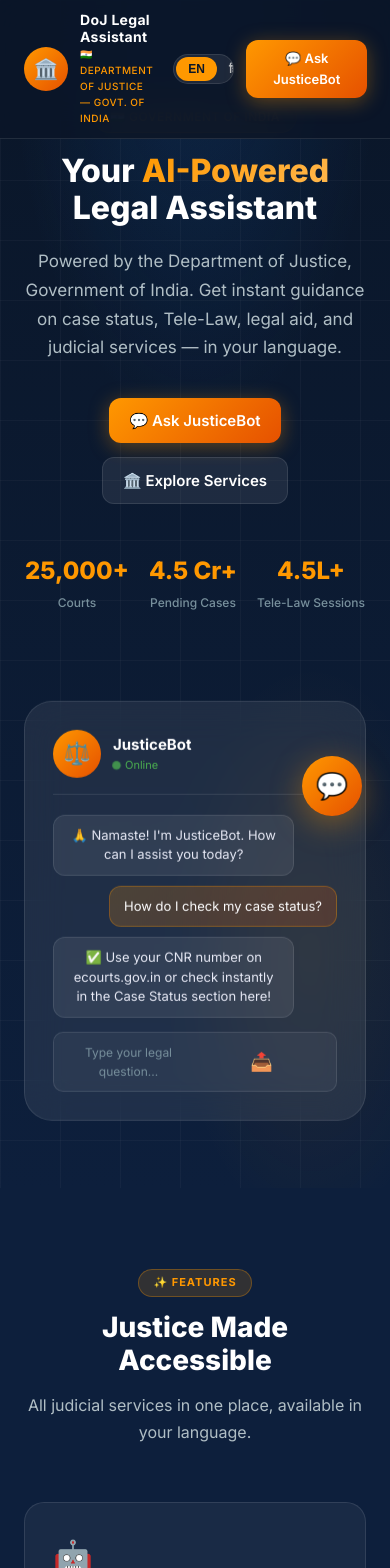
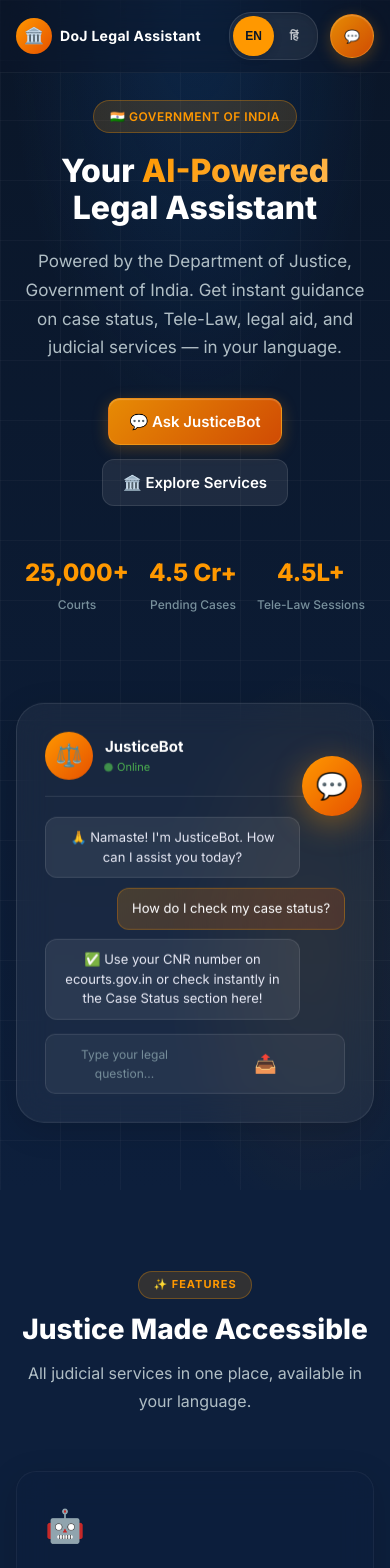
Before and after one commit to rkyadvji/justicebot-legal-assistant, a React (Vite) app in the folder frontend/: page / in a window 390 px wide. Shown: the top 1568 px of the page. Built offline with nearby package versions, Linux system fonts and the light colour scheme; no server answers.

Commit message:
UI improved: responsive + glassmorphism + mobile fixes

```diff
--- a/frontend/index.html
+++ b/frontend/index.html
@@ -3,7 +3,7 @@
   <head>
     <meta charset="UTF-8" />
     <link rel="icon" type="image/svg+xml" href="/emblem.svg" />
-    <meta name="viewport" content="width=device-width, initial-scale=1.0" />
+    <meta name="viewport" content="width=device-width, initial-scale=1.0, maximum-scale=5.0, viewport-fit=cover" />
     <meta name="description" content="AI-powered legal assistant for Department of Justice, Government of India. Get help with case status, legal aid, Tele-Law, and judicial services." />
     <title>JusticeBot — DoJ Legal Assistant | Government of India</title>
     <link rel="preconnect" href="https://fonts.googleapis.com" />
--- a/frontend/src/components/Footer.jsx
+++ b/frontend/src/components/Footer.jsx
@@ -35,7 +35,7 @@
           </div>
         </div>
         <div className="footer-bottom">
-          <p>© {year} Department of Justice, Ministry of Law and Justice, Government of India. All rights reserved.</p>
+          <p>© {year} JusticeBot. All rights reserved. Built by Raushan Kumar Yadav</p>
           <p style={{ fontSize: 11, color: 'var(--text-muted)' }}>
             ⚠️ This is a demonstration application. For legal advice, consult a qualified lawyer.
           </p>
--- a/frontend/src/components/Navbar.jsx
+++ b/frontend/src/components/Navbar.jsx
@@ -42,8 +42,8 @@
             <button className={`lang-btn${lang === 'en' ? ' active' : ''}`} onClick={() => lang !== 'en' && toggle()}>EN</button>
             <button className={`lang-btn${lang === 'hi' ? ' active' : ''}`} onClick={() => lang !== 'hi' && toggle()}>हिं</button>
           </div>
-          <NavLink to="/chatbot" className="btn btn-primary btn-sm">
-            💬 {lang === 'en' ? 'Ask JusticeBot' : 'पूछें'}
+          <NavLink to="/chatbot" className="btn btn-primary btn-sm nav-chat-btn">
+            💬 <span className="hidden-mobile">{lang === 'en' ? 'Ask JusticeBot' : 'पूछें'}</span>
           </NavLink>
         </div>
       </div>
--- a/frontend/src/index.css
+++ b/frontend/src/index.css
@@ -67,16 +67,18 @@
 /* ===== UTILITIES ===== */
 .container { max-width: 1200px; margin: 0 auto; padding: 0 24px; }
 .glass {
-  background: var(--white-08);
-  backdrop-filter: blur(20px);
-  -webkit-backdrop-filter: blur(20px);
-  border: 1px solid var(--border);
+  background: rgba(255, 255, 255, 0.05);
+  backdrop-filter: blur(16px);
+  -webkit-backdrop-filter: blur(16px);
+  border: 1px solid rgba(255, 255, 255, 0.1);
+  box-shadow: 0 8px 32px rgba(0, 0, 0, 0.15);
 }
 .glass-strong {
-  background: rgba(255, 255, 255, 0.12);
+  background: rgba(255, 255, 255, 0.08);
   backdrop-filter: blur(24px);
   -webkit-backdrop-filter: blur(24px);
-  border: 1px solid var(--white-15);
+  border: 1px solid rgba(255, 255, 255, 0.15);
+  box-shadow: 0 12px 48px rgba(0, 0, 0, 0.25);
 }
 
 /* ===== NAVBAR ===== */
@@ -87,15 +89,17 @@
   right: 0;
   z-index: 1000;
   padding: 12px 0;
-  background: rgba(10, 22, 40, 0.9);
+  background: rgba(10, 22, 40, 0.4);
   backdrop-filter: blur(20px);
   -webkit-backdrop-filter: blur(20px);
-  border-bottom: 1px solid var(--border);
-  transition: var(--transition);
+  border-bottom: 1px solid rgba(255, 255, 255, 0.05);
+  transition: padding 0.4s ease, background 0.4s ease, box-shadow 0.4s ease;
 }
 .navbar.scrolled {
   padding: 8px 0;
-  box-shadow: var(--shadow-md);
+  background: rgba(10, 22, 40, 0.7);
+  box-shadow: 0 4px 32px rgba(0, 0, 0, 0.4);
+  border-bottom: 1px solid rgba(255, 255, 255, 0.1);
 }
 .nav-inner {
   display: flex;
@@ -160,24 +164,32 @@
   align-items: center;
   background: var(--white-08);
   border: 1px solid var(--border);
-  border-radius: 20px;
-  overflow: hidden;
-  padding: 2px;
+  border-radius: 24px;
+  padding: 4px;
+  box-shadow: inset 0 2px 4px rgba(0,0,0,0.1);
 }
 .lang-btn {
-  padding: 5px 12px;
+  padding: 8px 16px;
   border: none;
   background: transparent;
   color: var(--white-70);
-  font-size: 12px;
+  font-size: 13px;
   font-weight: 600;
   cursor: pointer;
-  border-radius: 18px;
+  border-radius: 20px;
   transition: var(--transition);
+  min-height: 44px;
+  display: flex;
+  align-items: center;
+  justify-content: center;
 }
 .lang-btn.active {
   background: var(--saffron);
   color: var(--navy);
+  box-shadow: 0 2px 8px rgba(0,0,0,0.15);
+}
+.lang-btn:active {
+  transform: scale(0.92);
 }
 
 /* ===== BUTTONS ===== */
@@ -197,15 +209,27 @@
   justify-content: center;
   word-wrap: break-word;
   max-width: 100%;
+  transition: transform 0.3s cubic-bezier(0.2, 0.8, 0.2, 1), box-shadow 0.3s ease, background 0.3s ease;
+}
+.btn:active {
+  transform: scale(0.96);
+  opacity: 0.9;
 }
 .btn-primary {
-  background: linear-gradient(135deg, var(--saffron), #e65100);
+  background: linear-gradient(135deg, rgba(255, 152, 0, 0.9), rgba(230, 81, 0, 0.9));
   color: var(--white);
-  box-shadow: 0 4px 20px rgba(255, 152, 0, 0.35);
+  box-shadow: 0 4px 16px rgba(255, 152, 0, 0.25), inset 0 1px 1px rgba(255, 255, 255, 0.2);
+  backdrop-filter: blur(8px);
+  -webkit-backdrop-filter: blur(8px);
+  border: 1px solid rgba(255, 172, 51, 0.4);
 }
 .btn-primary:hover {
-  transform: translateY(-2px);
-  box-shadow: 0 8px 32px rgba(255, 152, 0, 0.5);
+  transform: translateY(-2px) scale(1.02);
+  box-shadow: 0 8px 24px rgba(255, 152, 0, 0.4), inset 0 1px 1px rgba(255, 255, 255, 0.3);
+}
+.btn-primary:active {
+  transform: translateY(0) scale(0.96);
+  box-shadow: 0 4px 12px rgba(255, 152, 0, 0.3);
 }
 .btn-secondary {
   background: var(--white-08);
@@ -286,6 +310,8 @@
   line-height: 1.15;
   color: var(--white);
   margin-bottom: 20px;
+  word-break: break-word;
+  overflow-wrap: anywhere;
 }
 .hero-title .highlight {
   background: linear-gradient(135deg, var(--saffron), #ffb74d);
@@ -449,9 +475,12 @@
 .service-card {
   padding: 28px;
   border-radius: var(--radius-lg);
-  background: var(--white-05);
-  border: 1px solid var(--border);
-  transition: var(--transition);
+  background: rgba(13, 31, 60, 0.4);
+  backdrop-filter: blur(16px);
+  -webkit-backdrop-filter: blur(16px);
+  border: 1px solid rgba(255, 255, 255, 0.05);
+  box-shadow: 0 8px 32px rgba(0, 0, 0, 0.15);
+  transition: transform 0.4s cubic-bezier(0.2, 0.8, 0.2, 1), box-shadow 0.4s ease, border-color 0.4s ease, background 0.4s ease;
   cursor: pointer;
   text-decoration: none;
   display: block;
@@ -470,10 +499,10 @@
   transition: var(--transition);
 }
 .service-card:hover {
-  transform: translateY(-4px);
-  border-color: var(--border-accent);
-  background: var(--white-08);
-  box-shadow: var(--shadow-md);
+  transform: translateY(-6px) scale(1.02);
+  border-color: rgba(255, 152, 0, 0.4);
+  background: rgba(13, 31, 60, 0.6);
+  box-shadow: 0 16px 48px rgba(0, 0, 0, 0.3);
 }
 .service-card:hover::before { opacity: 1; }
 .service-icon {
@@ -521,7 +550,7 @@
   display: flex;
   flex-direction: column;
   padding-top: 68px;
-  background: var(--navy);
+  background: radial-gradient(ellipse 80% 60% at 50% 0%, rgba(21, 101, 192, 0.15) 0%, transparent 60%), var(--navy);
 }
 .chat-layout {
   display: flex;
@@ -531,13 +560,15 @@
 .chat-sidebar {
   width: 280px;
   flex-shrink: 0;
-  border-right: 1px solid var(--border);
+  border-right: 1px solid rgba(255, 255, 255, 0.05);
   overflow-y: auto;
   padding: 20px 16px;
   display: flex;
   flex-direction: column;
   gap: 16px;
-  background: var(--navy-mid);
+  background: rgba(13, 31, 60, 0.6);
+  backdrop-filter: blur(16px);
+  -webkit-backdrop-filter: blur(16px);
 }
 .sidebar-section-title {
   font-size: 11px;
@@ -549,20 +580,24 @@
 }
 .quick-prompt {
   padding: 10px 12px;
-  background: var(--white-05);
-  border: 1px solid var(--border);
+  background: rgba(255, 255, 255, 0.03);
+  backdrop-filter: blur(8px);
+  -webkit-backdrop-filter: blur(8px);
+  border: 1px solid rgba(255, 255, 255, 0.08);
   border-radius: var(--radius-sm);
   font-size: 13px;
   color: var(--text-secondary);
   cursor: pointer;
-  transition: var(--transition);
+  transition: transform 0.3s cubic-bezier(0.2, 0.8, 0.2, 1), box-shadow 0.3s ease, border-color 0.3s ease, background 0.3s ease;
   text-align: left;
   line-height: 1.4;
 }
 .quick-prompt:hover {
+  transform: translateY(-2px) scale(1.02);
   background: var(--saffron-glow);
-  border-color: var(--border-accent);
+  border-color: rgba(255, 152, 0, 0.4);
   color: var(--white);
+  box-shadow: 0 4px 16px rgba(255, 152, 0, 0.2);
 }
 .sidebar-service {
   display: flex;
@@ -578,7 +613,7 @@
   border: none;
   background: transparent;
 }
-.sidebar-service:hover { background: var(--white-05); color: var(--white); }
+.sidebar-service:hover { background: rgba(255, 255, 255, 0.05); color: var(--white); }
 
 /* Chat Main */
 .chat-main {
@@ -589,11 +624,13 @@
 }
 .chat-header {
   padding: 16px 24px;
-  border-bottom: 1px solid var(--border);
+  border-bottom: 1px solid rgba(255, 255, 255, 0.05);
   display: flex;
   align-items: center;
   gap: 12px;
-  background: var(--navy-mid);
+  background: rgba(13, 31, 60, 0.4);
+  backdrop-filter: blur(16px);
+  -webkit-backdrop-filter: blur(16px);
 }
 .chat-messages {
   flex: 1;
@@ -652,7 +689,7 @@
   display: flex;
   align-items: flex-end;
   gap: 8px;
-  animation: fadeSlideIn 0.3s ease both;
+  animation: messageSlideIn 0.4s cubic-bezier(0.2, 0.8, 0.2, 1) both;
 }
 .message-row.user { flex-direction: row-reverse; }
 .msg-avatar {
@@ -678,16 +715,22 @@
   white-space: pre-wrap;
 }
 .message-bubble.bot {
-  background: var(--white-08);
-  border: 1px solid var(--border);
+  background: rgba(255, 255, 255, 0.05);
+  backdrop-filter: blur(12px);
+  -webkit-backdrop-filter: blur(12px);
+  border: 1px solid rgba(255, 255, 255, 0.08);
   border-bottom-left-radius: 4px;
   color: var(--text-primary);
+  box-shadow: 0 4px 16px rgba(0, 0, 0, 0.1);
 }
 .message-bubble.user {
-  background: linear-gradient(135deg, rgba(21,101,192,0.3), rgba(25,118,210,0.3));
-  border: 1px solid rgba(21, 101, 192, 0.3);
+  background: linear-gradient(135deg, rgba(21, 101, 192, 0.6), rgba(25, 118, 210, 0.6));
+  backdrop-filter: blur(12px);
+  -webkit-backdrop-filter: blur(12px);
+  border: 1px solid rgba(21, 101, 192, 0.4);
   border-bottom-right-radius: 4px;
   color: var(--white);
+  box-shadow: 0 4px 16px rgba(0, 0, 0, 0.15);
 }
 .message-bubble p { margin: 0; }
 .message-bubble strong { color: var(--saffron); }
@@ -883,14 +926,18 @@
 .feature-card {
   padding: 28px;
   border-radius: var(--radius-lg);
-  background: var(--white-05);
-  border: 1px solid var(--border);
-  transition: var(--transition);
+  background: rgba(13, 31, 60, 0.4);
+  backdrop-filter: blur(16px);
+  -webkit-backdrop-filter: blur(16px);
+  border: 1px solid rgba(255, 255, 255, 0.05);
+  box-shadow: 0 8px 32px rgba(0, 0, 0, 0.15);
+  transition: transform 0.4s cubic-bezier(0.2, 0.8, 0.2, 1), box-shadow 0.4s ease, border-color 0.4s ease, background 0.4s ease;
 }
 .feature-card:hover {
-  transform: translateY(-3px);
-  border-color: var(--border-accent);
-  background: var(--white-08);
+  transform: translateY(-6px) scale(1.02);
+  border-color: rgba(255, 255, 255, 0.15);
+  background: rgba(13, 31, 60, 0.6);
+  box-shadow: 0 16px 48px rgba(0, 0, 0, 0.3);
 }
 .feature-icon {
   font-size: 32px;
@@ -993,8 +1040,12 @@
 
 /* ===== ANIMATIONS ===== */
 @keyframes fadeSlideIn {
-  from { opacity: 0; transform: translateY(12px); }
-  to { opacity: 1; transform: translateY(0); }
+  from { opacity: 0; transform: translateY(24px) scale(0.98); }
+  to { opacity: 1; transform: translateY(0) scale(1); }
+}
+@keyframes messageSlideIn {
+  from { opacity: 0; transform: translateY(12px) scale(0.96); }
+  to { opacity: 1; transform: translateY(0) scale(1); }
 }
 @keyframes pulse {
   0%, 100% { transform: scale(1); opacity: 1; }
@@ -1030,8 +1081,64 @@
   .case-grid { grid-template-columns: 1fr; }
 }
 @media (max-width: 600px) {
+  .container { padding: 0 16px; }
+  .nav-inner { gap: 8px; }
+  .nav-title-sub { display: none; }
+  .nav-brand { gap: 8px; }
+  .nav-emblem { width: 36px; height: 36px; font-size: 16px; }
   .nav-links { display: none; }
   .services-grid { grid-template-columns: 1fr; }
   .features-grid { grid-template-columns: 1fr; }
-  .hero-stats { gap: 20px; }
+  .hero-stats { gap: 20px; flex-wrap: wrap; justify-content: center; }
+
+  /* Mobile Optimized Touch Interfaces */
+  .hidden-mobile { display: none; }
+  .nav-chat-btn {
+    padding: 10px;
+    min-height: 44px;
+    min-width: 44px;
+    border-radius: 22px;
+  }
+  .lang-toggle { padding: 3px; border-radius: 22px; }
+  .lang-btn {
+    padding: 8px 12px;
+    min-width: 40px;
+    min-height: 40px;
+    font-size: 12px;
+  }
 }
+
+/* ===== LOADING SKELETON & SPINNER ===== */
+.skeleton {
+  background: linear-gradient(90deg, rgba(255, 255, 255, 0.02) 25%, rgba(255, 255, 255, 0.06) 50%, rgba(255, 255, 255, 0.02) 75%);
+  background-size: 200% 100%;
+  animation: skeletonShimmer 1.5s infinite;
+  border-radius: var(--radius-lg);
+  border: 1px solid rgba(255, 255, 255, 0.05);
+}
+.skeleton-box { width: 100%; display: block; }
+@keyframes skeletonShimmer {
+  0% { background-position: 200% 0; }
+  100% { background-position: -200% 0; }
+}
+
+.spinner {
+  width: 18px; height: 18px;
+  border: 2px solid rgba(255, 255, 255, 0.2);
+  border-top-color: var(--white);
+  border-radius: 50%;
+  animation: cssSpin 0.8s cubic-bezier(0.4, 0, 0.2, 1) infinite;
+  display: inline-block;
+  flex-shrink: 0;
+}
+.spinner-small {
+  width: 14px; height: 14px;
+  border: 2px solid rgba(255, 255, 255, 0.2);
+  border-top-color: var(--white);
+  border-radius: 50%;
+  animation: cssSpin 0.8s cubic-bezier(0.4, 0, 0.2, 1) infinite;
+  display: inline-block;
+}
+@keyframes cssSpin {
+  to { transform: rotate(360deg); }
+}
--- a/frontend/src/pages/CaseStatus.jsx
+++ b/frontend/src/pages/CaseStatus.jsx
@@ -60,7 +60,7 @@
               maxLength={20}
             />
             <button className="btn btn-primary" onClick={search} disabled={loading}>
-              {loading ? '⏳' : '🔍'} {isHi ? 'खोजें' : 'Search'}
+              {loading ? <span className="spinner"></span> : '🔍'} {isHi ? 'खोजें' : 'Search'}
             </button>
           </div>
           <div style={{ marginTop: 14 }}>
@@ -81,6 +81,10 @@
           <div style={{ maxWidth: 640, margin: '0 auto 24px', padding: '16px 20px', background: 'rgba(244,67,54,0.1)', border: '1px solid rgba(244,67,54,0.3)', borderRadius: 'var(--radius-md)', color: '#EF9A9A', fontSize: 14 }}>
             ❌ {error}
           </div>
+        )}
+
+        {loading && !result && !error && (
+          <div className="case-result glass skeleton skeleton-box" style={{ height: 300 }}></div>
         )}
 
         {result && (
--- a/frontend/src/pages/Chatbot.jsx
+++ b/frontend/src/pages/Chatbot.jsx
@@ -202,7 +202,7 @@
                 disabled={isLoading}
               />
               <button className="send-btn" onClick={() => sendMessage()} disabled={!input.trim() || isLoading} title="Send">
-                ➤
+                {isLoading ? <span className="spinner-small"></span> : '➤'}
               </button>
             </div>
             <p className="chat-input-footer">
--- a/frontend/src/pages/Services.jsx
+++ b/frontend/src/pages/Services.jsx
@@ -38,8 +38,10 @@
       <section className="section">
         <div className="container">
           {loading ? (
-            <div style={{ textAlign: 'center', color: 'var(--text-muted)', padding: 60 }}>
-              Loading services...
+            <div className="services-grid">
+              {Array(6).fill().map((_, i) => (
+                <div key={`skel-${i}`} className="service-card skeleton" style={{ height: 210 }}></div>
+              ))}
             </div>
           ) : (
             <div className="services-grid">
```
